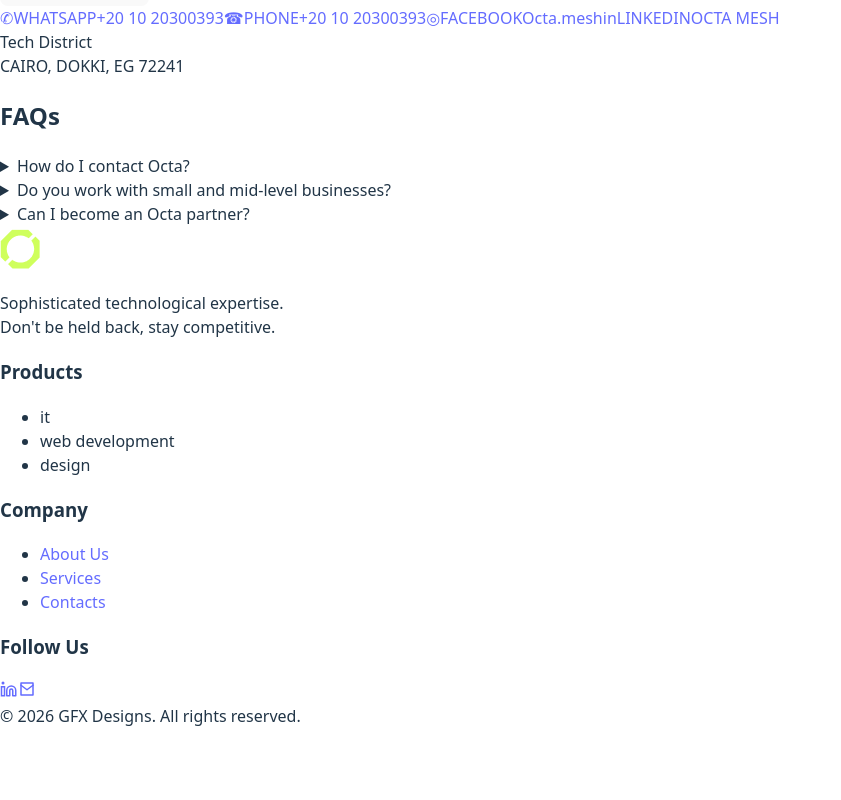
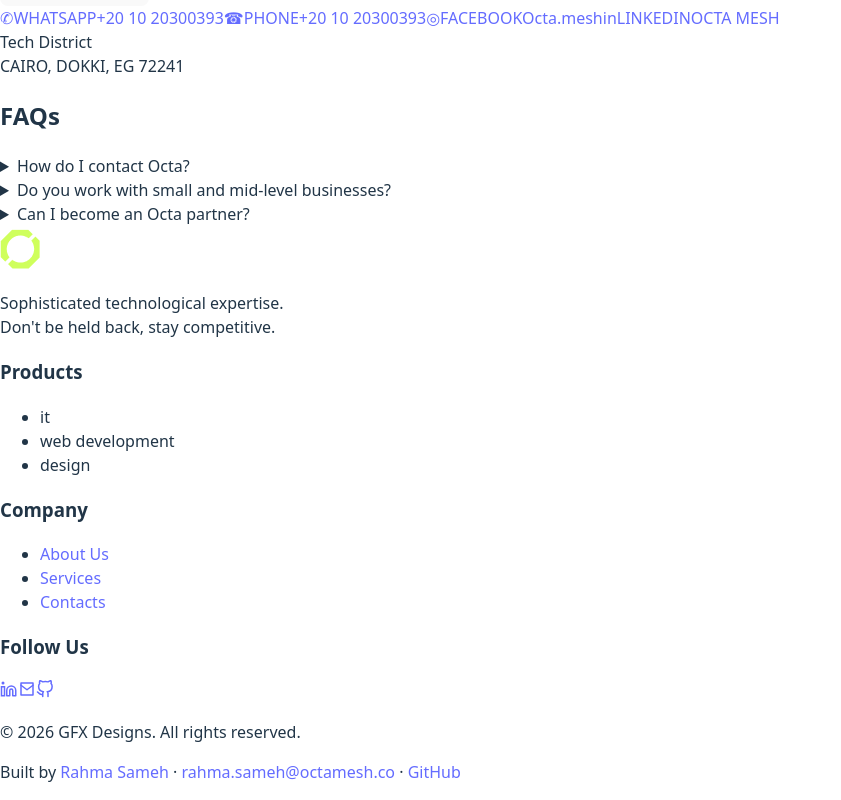
Before and after one commit to OctaProjects/Octa-Website, a React (Vite) app: page / in a window 1280 px wide. Shown: the part 3704-4504 px from the top of the page, without its empty margins (0-841 px from the left). Before the commit the page ends 4432 px from the top, so only its background shows below. Built offline with nearby package versions, Linux system fonts and the light colour scheme; the HTML template or start-up script is replaced by a standard one.

Commit message:
Add GitHub link and developer information to footer; update CSS for footer styling

```diff
--- a/src/App.jsx
+++ b/src/App.jsx
@@ -860,12 +860,30 @@ export default function App() {
                   />
                 </svg>
               </a>
+              <a
+                className="footer-social-btn"
+                href="https://github.com/D0NG0L"
+                target="_blank"
+                rel="noopener noreferrer"
+                aria-label="GitHub"
+              >
+                <svg width="18" height="18" viewBox="0 0 24 24" fill="none" aria-hidden="true">
+                  <path
+                    d="M9 19c-5 1.5-5-2.5-7-3m14 6v-3.87a3.37 3.37 0 0 0-.94-2.61c3.14-.35 6.44-1.54 6.44-7A5.44 5.44 0 0 0 20 4.77 5.07 5.07 0 0 0 19.91 1S18.73.65 16 2.48a13.38 13.38 0 0 0-7 0C6.27.65 5.09 1 5.09 1A5.07 5.07 0 0 0 5 4.77a5.44 5.44 0 0 0-1.5 3.78c0 5.42 3.3 6.61 6.44 7A3.37 3.37 0 0 0 9 18.13V22"
+                    stroke="currentColor"
+                    strokeWidth="2"
+                    strokeLinecap="round"
+                    strokeLinejoin="round"
+                  />
+                </svg>
+              </a>
             </div>
           </div>
         </div>
 
         <div className="container footer-bottom">
-          © {year} GFX Designs. All rights reserved.
+          <p className="footer-copyright">© {year} GFX Designs. All rights reserved.</p>
+          <p className="footer-developer">Built by <a href="https://www.linkedin.com/in/rahma-sameh" target="_blank" rel="noopener noreferrer" className="footer-dev-link">Rahma Sameh</a> · <a href="mailto:rahma.sameh@octamesh.co" className="footer-dev-link">rahma.sameh@octamesh.co</a> · <a href="https://github.com/D0NG0L" target="_blank" rel="noopener noreferrer" className="footer-dev-link">GitHub</a></p>
         </div>
       </footer>
     </>
--- a/src/styles.css
+++ b/src/styles.css
@@ -1892,6 +1892,10 @@ section[id] { scroll-margin-top: 80px; }
   color: rgba(148,163,184,0.72);
   font-size: 0.85rem;
 }
+.footer-bottom p{ margin: 0; }
+.footer-bottom .footer-developer{ margin-top: 6px; }
+.footer-dev-link{ color: var(--primary); text-decoration: none; }
+.footer-dev-link:hover{ color: var(--accent); text-decoration: underline; }
 
 @media (max-width: 920px){
   .footer-top{ grid-template-columns: 1fr 1fr; }
```
